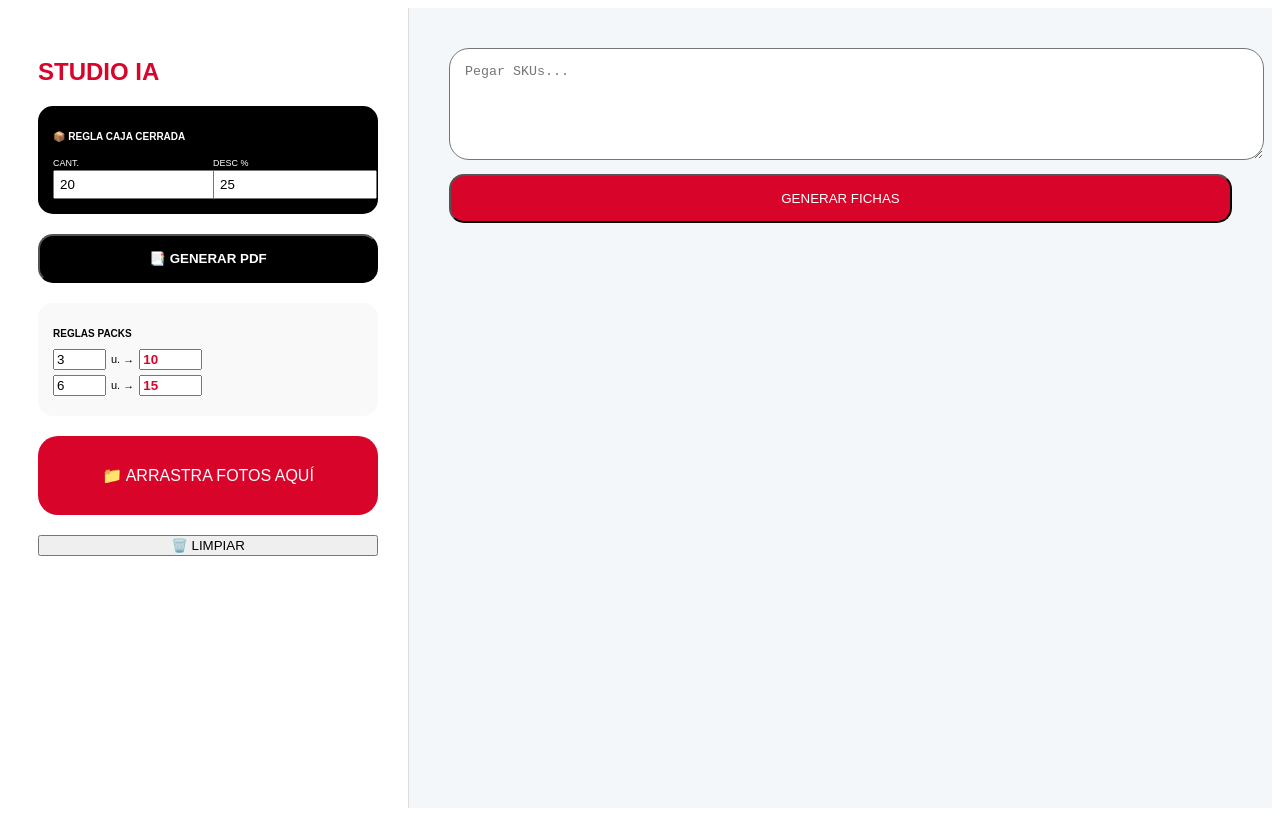
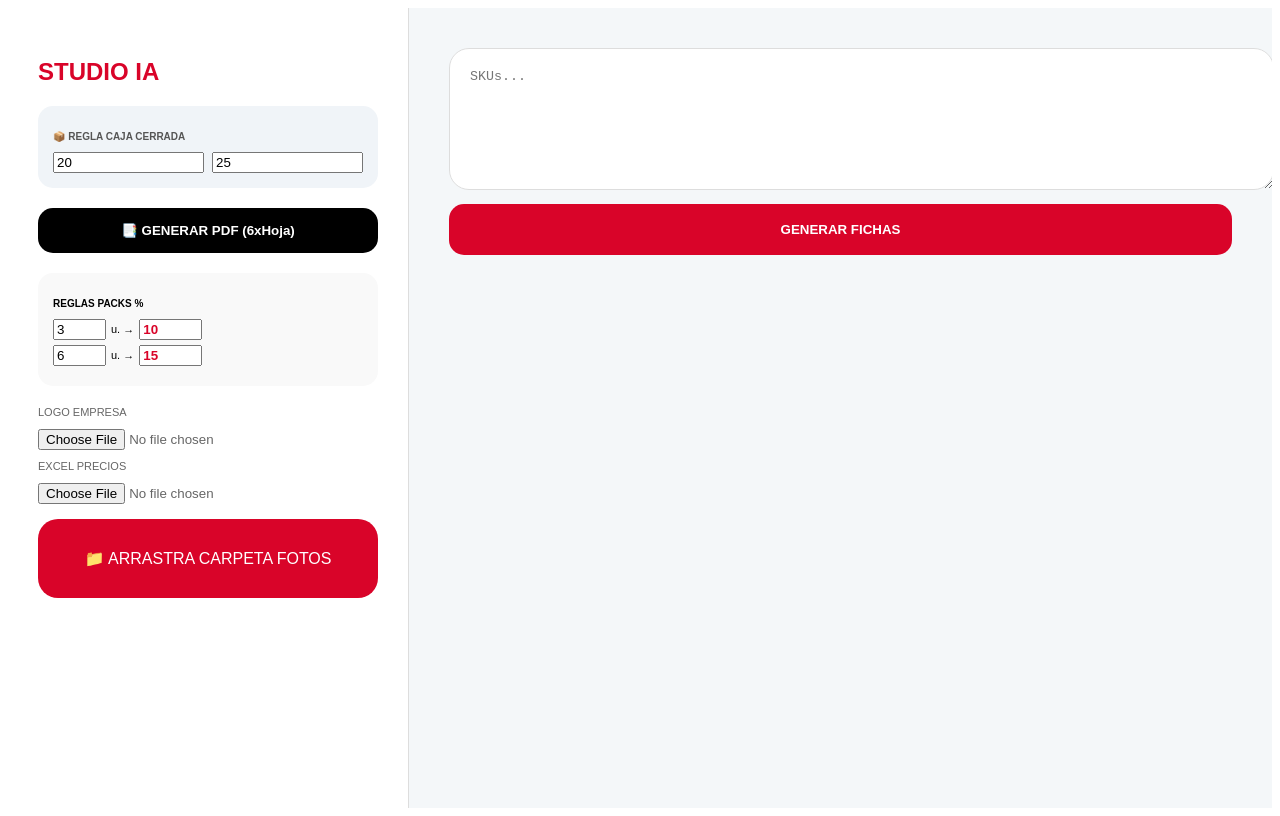
Before and after one commit to tabladamotosrepuestos-art/mi-app-estudio, a React (Vite) app in the folder mi-app-ai/: page / in a window 1280 px wide. Built offline with nearby package versions, Linux system fonts and the light colour scheme; the HTML template or start-up script is replaced by a standard one.

Commit message:
Update App.tsx

```diff
--- a/mi-app-ai/src/App.tsx
+++ b/mi-app-ai/src/App.tsx
@@ -8,7 +8,7 @@ interface Producto {
   cantidad: number; descuentoManual: number;
 }
 
-// --- COMPONENTE DE LA FICHA ---
+// --- COMPONENTE DE LA FICHA (DISEÑO ORIGINAL MANTENIDO) ---
 const FichaStudioIA = ({ producto, bancoFotos, reglasPack, reglaCaja, logoEmpresa, logoMarca, onUpdate, onDelete }: {
   producto: Producto, bancoFotos: Record<string, string>, reglasPack: Regla[], reglaCaja: Regla,
   logoEmpresa: string | null, logoMarca: string | null,
@@ -18,13 +18,10 @@ const FichaStudioIA = ({ producto, bancoFotos, reglasPack, reglaCaja, logoEmpres
   const foto = bancoFotos[producto.sku.toLowerCase().trim()];
   const precioBase = producto.costo * (1 + producto.rent / 100);
 
-  // Lógica de Descuento: Prioriza Caja Cerrada, luego reglas normales
+  // Lógica de Descuento: Prioriza Caja Cerrada si la cantidad coincide o supera, sino reglas normales
   let descFinal = producto.descuentoManual;
-  let esCajaCerrada = false;
-
   if (producto.cantidad >= reglaCaja.x) {
     descFinal = reglaCaja.y;
-    esCajaCerrada = true;
   } else {
     const reglaPack = [...reglasPack].sort((a, b) => b.x - a.x).find(r => producto.cantidad >= r.x);
     if (reglaPack) descFinal = reglaPack.y;
@@ -32,25 +29,44 @@ const FichaStudioIA = ({ producto, bancoFotos, reglasPack, reglaCaja, logoEmpres
 
   const unitarioFinal = precioBase * (1 - descFinal / 100);
 
+  const copiarImagen = async () => {
+    const html2canvas = (await import('html2canvas')).default;
+    if (fichaRef.current) {
+      const canvas = await html2canvas(fichaRef.current, { useCORS: true, scale: 2, backgroundColor: '#ffffff' });
+      canvas.toBlob(async (blob) => {
+        if (blob) {
+          try {
+            const data = [new ClipboardItem({ [blob.type]: blob })];
+            await navigator.clipboard.write(data);
+            alert("✅ Imagen copiada.");
+          } catch (err) { alert("Error al copiar."); }
+        }
+      }, 'image/png');
+    }
+  };
+
   return (
     <div style={{ display: 'flex', flexDirection: 'column', gap: '15px', width: '380px' }}>
+      {/* Controles superiores */}
       <div style={{ backgroundColor: 'white', borderRadius: '25px', padding: '18px', boxShadow: '0 10px 30px rgba(0,0,0,0.05)', border: '1px solid #f0f0f0' }}>
         <div style={{ display: 'flex', justifyContent: 'space-between', marginBottom: '10px', alignItems: 'center' }}>
-          <span style={{ backgroundColor: esCajaCerrada ? '#000' : '#e8f5e9', color: esCajaCerrada ? '#fff' : '#2ecc71', padding: '4px 10px', borderRadius: '10px', fontSize: '9px', fontWeight: 'bold' }}>
-            {esCajaCerrada ? '📦 MODO CAJA' : 'UNIDADES'}
-          </span>
-          <button onClick={onDelete} style={{ border: 'none', background: 'none', cursor: 'pointer', color: '#ddd', fontSize: '18px' }}>✕</button>
+          <span style={{ backgroundColor: '#e8f5e9', color: '#2ecc71', padding: '4px 10px', borderRadius: '10px', fontSize: '9px', fontWeight: 'bold' }}>UNIDADES</span>
+          <div style={{ display: 'flex', gap: '5px' }}>
+            <button onClick={copiarImagen} style={{ background: '#f8f9fa', border: '1px solid #ddd', borderRadius: '8px', padding: '8px 12px', fontSize: '11px', cursor: 'pointer', fontWeight: 'bold' }}>📋 COPIAR</button>
+            <button onClick={onDelete} style={{ border: 'none', background: 'none', cursor: 'pointer', color: '#ddd', fontSize: '18px' }}>✕</button>
+          </div>
         </div>
         <div style={{ display: 'flex', gap: '8px', flexWrap: 'wrap' }}>
           {[1, 3, 6, 12, reglaCaja.x].map(n => (
             <button key={n} onClick={() => onUpdate({...producto, cantidad: n})}
-              style={{ flex: '1 0 18%', padding: '10px 0', borderRadius: '12px', border: 'none', fontSize: '11px', fontWeight: 'bold', cursor: 'pointer', backgroundColor: producto.cantidad === n ? (n === reglaCaja.x ? 'black' : '#d90429') : '#f0f0f0', color: producto.cantidad === n ? 'white' : '#666' }}>
-              {n === reglaCaja.x ? `CAJA x${n}` : `x${n}`}
+              style={{ flex: '1 0 18%', padding: '12px 0', borderRadius: '12px', border: 'none', fontSize: '11px', fontWeight: 'bold', cursor: 'pointer', backgroundColor: producto.cantidad === n ? '#d90429' : '#f0f0f0', color: producto.cantidad === n ? 'white' : '#666' }}>
+              x{n}
             </button>
           ))}
         </div>
       </div>
 
+      {/* Ficha Visual (El área que se exporta) */}
       <div ref={fichaRef} className="area-captura" style={{ backgroundColor: 'white', borderRadius: '35px', overflow: 'hidden', boxShadow: '0 20px 45px rgba(0,0,0,0.12)', position: 'relative' }}>
         <div style={{ height: '280px', display: 'flex', alignItems: 'center', justifyContent: 'center', background: 'white', padding: '20px', position: 'relative' }}>
           <div style={{ position: 'absolute', top: '15px', left: '15px', background: '#d90429', color: 'white', padding: '5px 12px', borderRadius: '12px', fontSize: '10px', fontWeight: 'bold' }}>SKU: {producto.sku}</div>
@@ -58,33 +74,44 @@ const FichaStudioIA = ({ producto, bancoFotos, reglasPack, reglaCaja, logoEmpres
 
           <div style={{ position: 'absolute', top: '80px', right: '15px', display: 'flex', flexDirection: 'column', gap: '8px' }}>
             {descFinal > 0 && (
-              <div style={{ background: esCajaCerrada ? 'black' : '#d90429', color: 'white', width: '55px', height: '55px', borderRadius: '50%', display: 'flex', flexDirection: 'column', alignItems: 'center', justifyContent: 'center', fontWeight: '900' }}>
-                <span style={{ fontSize: '8px' }}>{esCajaCerrada ? 'CAJA' : 'AHORRA'}</span>
+              <div style={{ background: '#d90429', color: 'white', width: '55px', height: '55px', borderRadius: '50%', display: 'flex', flexDirection: 'column', alignItems: 'center', justifyContent: 'center', fontWeight: '900' }}>
+                <span style={{ fontSize: '8px' }}>AHORRA</span>
                 <span style={{ fontSize: '16px' }}>{descFinal}%</span>
               </div>
             )}
-            <div style={{ background: 'black', color: 'white', width: '55px', height: '55px', borderRadius: '50%', display: 'flex', flexDirection: 'column', alignItems: 'center', justifyContent: 'center', fontWeight: '900' }}>
-                <span style={{ fontSize: '7px' }}>CANT.</span>
+            {producto.cantidad > 1 && (
+              <div style={{ background: 'black', color: 'white', width: '55px', height: '55px', borderRadius: '50%', display: 'flex', flexDirection: 'column', alignItems: 'center', justifyContent: 'center', fontWeight: '900' }}>
+                <span style={{ fontSize: '7px' }}>LLEVANDO</span>
                 <span style={{ fontSize: '16px' }}>x{producto.cantidad}</span>
-            </div>
+              </div>
+            )}
           </div>
+
           {logoEmpresa && <img src={logoEmpresa} alt="empresa" style={{ position: 'absolute', bottom: '15px', right: '15px', height: '55px', maxWidth: '110px', objectFit: 'contain' }} />}
           {foto ? <img src={foto} alt="prod" style={{ maxWidth: '100%', maxHeight: '100%', objectFit: 'contain' }} /> : <div style={{ color: '#eee', fontWeight: 'bold' }}>Sin Foto</div>}
         </div>
 
         <div style={{ backgroundColor: 'black', padding: '25px', color: 'white' }}>
-          <h4 style={{ margin: '0 0 15px 0', fontSize: '15px', textTransform: 'uppercase', fontWeight: '900' }}>{producto.nombre}</h4>
-          <div style={{ backgroundColor: esCajaCerrada ? '#ffd700' : '#d90429', borderRadius: '22px', padding: '18px' }}>
+          <div style={{ display: 'flex', justifyContent: 'space-between', alignItems: 'flex-start', marginBottom: '15px' }}>
+            <div style={{ flex: 1, paddingRight: '10px' }}><h4 style={{ margin: 0, fontSize: '15px', textTransform: 'uppercase', fontWeight: '900', lineHeight: '1.2' }}>{producto.nombre}</h4></div>
+            <div style={{ textAlign: 'right' }}>
+              <div style={{ fontSize: '10px', textDecoration: 'line-through', color: '#555' }}>${precioBase.toLocaleString('es-AR')}</div>
+              <div style={{ fontSize: '26px', color: '#d90429', fontWeight: '900' }}>${unitarioFinal.toLocaleString('es-AR', { maximumFractionDigits: 0 })}</div>
+            </div>
+          </div>
+
+          <div style={{ backgroundColor: '#d90429', borderRadius: '22px', padding: '18px' }}>
             <div style={{ display: 'flex', justifyContent: 'space-between', alignItems: 'center' }}>
               <div style={{ textAlign: 'left' }}>
-                <div style={{ fontSize: '9px', fontWeight: 'bold', color: esCajaCerrada ? 'black' : 'white' }}>PRECIO {esCajaCerrada ? 'CAJA CERRADA' : 'BAJA A'}</div>
-                <div style={{ fontSize: '30px', fontWeight: '900', color: esCajaCerrada ? 'black' : 'white', lineHeight: '1' }}>
-                  ${unitarioFinal.toLocaleString('es-AR', { maximumFractionDigits: 0 })}<span style={{ fontSize: '12px', marginLeft: '4px' }}>c/u</span>
+                <div style={{ fontSize: '9px', fontWeight: 'bold', marginBottom: '5px' }}>PRECIO BAJA A</div>
+                <div style={{ fontSize: '30px', fontWeight: '900', color: 'white', lineHeight: '1' }}>
+                  ${unitarioFinal.toLocaleString('es-AR', { maximumFractionDigits: 0 })}
+                  <span style={{ fontSize: '12px', marginLeft: '4px' }}>c/u</span>
                 </div>
               </div>
-              <div style={{ textAlign: 'right', color: esCajaCerrada ? 'black' : 'white' }}>
-                <div style={{ fontSize: '9px', fontWeight: 'bold' }}>TOTAL</div>
-                <div style={{ fontSize: '16px', fontWeight: '900', background: 'rgba(0,0,0,0.1)', padding: '4px 10px', borderRadius: '10px' }}>
+              <div style={{ textAlign: 'right' }}>
+                <div style={{ fontSize: '9px', fontWeight: 'bold', opacity: 0.8 }}>VALOR TOTAL</div>
+                <div style={{ fontSize: '16px', fontWeight: '900', background: 'rgba(255,255,255,0.2)', padding: '4px 10px', borderRadius: '10px', marginTop: '5px' }}>
                   ${(unitarioFinal * producto.cantidad).toLocaleString('es-AR', { maximumFractionDigits: 0 })}
                 </div>
               </div>
@@ -105,20 +132,41 @@ export default function App() {
   const [logoEmpresa, setLogoEmpresa] = useState<string | null>(null);
   const [logoMarca, setLogoMarca] = useState<string | null>(null);
   const [reglasPack, setReglasPack] = useState<Regla[]>([{ x: 3, y: 10 }, { x: 6, y: 15 }]);
-  const [reglaCaja, setReglaCaja] = useState<Regla>({ x: 20, y: 25 }); // REGLA DE CAJA
+  const [reglaCaja, setReglaCaja] = useState<Regla>({ x: 20, y: 25 });
   const [whatsapp, setWhatsapp] = useState("3513755526");
   const [instagram, setInstagram] = useState("tablada_motos");
   const [isDragging, setIsDragging] = useState(false);
 
+  // Manejo de Fotos (Carpeta o Archivos)
+  const procesarArchivo = (file: File) => {
+    if (file.type.startsWith('image/')) {
+      const r = new FileReader();
+      r.onloadend = () => {
+        const sku = file.name.split('.')[0].toLowerCase().trim();
+        setBancoFotos(prev => ({ ...prev, [sku]: r.result as string }));
+      };
+      r.readAsDataURL(file);
+    }
+  };
+
+  const traverseFileTree = (item: any) => {
+    if (item.isFile) {
+      item.file((file: File) => procesarArchivo(file));
+    } else if (item.isDirectory) {
+      const dirReader = item.createReader();
+      dirReader.readEntries((entries: any[]) => { entries.forEach(entry => traverseFileTree(entry)); });
+    }
+  };
+
   const handleDrop = (e: React.DragEvent) => {
-    e.preventDefault();
-    setIsDragging(false);
-    const files = e.dataTransfer.files;
-    if (files) Array.from(files).forEach(f => {
-      const r = new FileReader();
-      r.onloadend = () => setBancoFotos(p => ({ ...p, [f.name.split('.')[0].toLowerCase().trim()]: r.result as string }));
-      r.readAsDataURL(f);
-    });
+    e.preventDefault(); setIsDragging(false);
+    const dtItems = e.dataTransfer.items;
+    if (dtItems) {
+      for (let i = 0; i < dtItems.length; i++) {
+        const item = dtItems[i].webkitGetAsEntry();
+        if (item) traverseFileTree(item);
+      }
+    }
   };
 
   const generarPDF = async () => {
@@ -128,14 +176,17 @@ export default function App() {
     const pW = pdf.internal.pageSize.getWidth();
     const pH = pdf.internal.pageSize.getHeight();
 
-    // Portada
+    // Portada Negra Tablada Motos
     pdf.setFillColor(0, 0, 0); pdf.rect(0, 0, pW, pH, 'F');
     if (logoEmpresa) pdf.addImage(logoEmpresa, 'PNG', pW/2 - 45, pH/2 - 80, 90, 90);
     pdf.setTextColor(255, 255, 255);
-    pdf.setFontSize(30); pdf.text("CATÁLOGO DE OFERTAS", pW/2, pH/2 + 30, { align: 'center' });
-    pdf.setFontSize(14); pdf.text(`WhatsApp: ${whatsapp}`, pW/2, pH/2 + 50, { align: 'center' });
+    pdf.setFontSize(30); pdf.setFont("helvetica", "bold");
+    pdf.text("CATÁLOGO DE OFERTAS", pW/2, pH/2 + 30, { align: 'center' });
+    pdf.setFontSize(14); pdf.setFont("helvetica", "normal");
+    pdf.text(`WhatsApp: ${whatsapp}`, pW/2, pH/2 + 50, { align: 'center' });
+    pdf.text(`Instagram: @${instagram}`, pW/2, pH/2 + 60, { align: 'center' });
 
-    // Fichas (6xHoja)
+    // Fichas (6 por página)
     const fichas = document.querySelectorAll('.area-captura');
     const mX = 10, mY = 15;
     const wF = (pW - (mX * 3)) / 2;
@@ -166,27 +217,21 @@ export default function App() {
   return (
     <div style={{ display: 'flex', height: '100vh', background: '#f4f7f9', fontFamily: 'sans-serif' }}>
       <aside style={{ width: '340px', background: 'white', padding: '30px', borderRight: '1px solid #ddd', overflowY: 'auto' }}>
-        <h2 style={{ color: '#d90429', fontWeight: '900' }}>STUDIO IA</h2>
+        <h2 style={{ color: '#d90429', fontWeight: '900', marginBottom: '20px' }}>STUDIO IA</h2>
 
-        {/* NUEVA REGLA DE CAJA */}
-        <div style={{ background: '#000', padding: '15px', borderRadius: '15px', marginBottom: '20px', color: '#fff' }}>
-          <p style={{ fontSize: '10px', fontWeight: 'bold', marginBottom: '10px' }}>📦 REGLA CAJA CERRADA</p>
-          <div style={{ display: 'flex', gap: '10px' }}>
-            <div style={{ flex: 1 }}>
-              <span style={{ fontSize: '9px' }}>CANT.</span>
-              <input type="number" value={reglaCaja.x} onChange={e => setReglaCaja({...reglaCaja, x: parseInt(e.target.value)})} style={{ width: '100%', padding: '5px' }} />
-            </div>
-            <div style={{ flex: 1 }}>
-              <span style={{ fontSize: '9px' }}>DESC %</span>
-              <input type="number" value={reglaCaja.y} onChange={e => setReglaCaja({...reglaCaja, y: parseInt(e.target.value)})} style={{ width: '100%', padding: '5px' }} />
-            </div>
+        {/* REGLA CAJA CERRADA (Control Interno) */}
+        <div style={{ background: '#f0f4f8', padding: '15px', borderRadius: '15px', marginBottom: '20px' }}>
+          <p style={{ fontSize: '10px', fontWeight: 'bold', color: '#555' }}>📦 REGLA CAJA CERRADA</p>
+          <div style={{ display: 'flex', gap: '8px', marginTop: '5px' }}>
+            <input type="number" value={reglaCaja.x} onChange={e => setReglaCaja({...reglaCaja, x: parseInt(e.target.value)})} style={{ width: '50%' }} placeholder="Cant." />
+            <input type="number" value={reglaCaja.y} onChange={e => setReglaCaja({...reglaCaja, y: parseInt(e.target.value)})} style={{ width: '50%' }} placeholder="Desc %" />
           </div>
         </div>
 
-        <button onClick={generarPDF} style={{ width: '100%', padding: '15px', background: 'black', color: 'white', borderRadius: '15px', fontWeight: 'bold', marginBottom: '20px', cursor: 'pointer' }}>📑 GENERAR PDF</button>
+        <button onClick={generarPDF} style={{ width: '100%', padding: '15px', background: 'black', color: 'white', borderRadius: '15px', fontWeight: 'bold', marginBottom: '20px', cursor: 'pointer', border: 'none' }}>📑 GENERAR PDF (6xHoja)</button>
 
         <div style={{ marginBottom: '20px', background: '#f9f9f9', padding: '15px', borderRadius: '15px' }}>
-          <p style={{ fontSize: '10px', fontWeight: 'bold' }}>REGLAS PACKS</p>
+          <p style={{ fontSize: '10px', fontWeight: 'bold' }}>REGLAS PACKS %</p>
           {reglasPack.map((r, idx) => (
             <div key={idx} style={{ display: 'flex', gap: '5px', marginBottom: '5px', alignItems: 'center' }}>
               <input type="number" value={r.x} onChange={e => { const n = [...reglasPack]; n[idx].x = parseInt(e.target.value); setReglasPack(n); }} style={{ width: '45px' }} />
@@ -196,21 +241,26 @@ export default function App() {
           ))}
         </div>
 
+        <div style={{ fontSize: '11px', color: '#666', marginBottom: '15px' }}>
+          <p>LOGO EMPRESA</p>
+          <input type="file" onChange={(e) => { const f = e.target.files?.[0]; if (f) { const r = new FileReader(); r.onload = () => setLogoEmpresa(r.result as string); r.readAsDataURL(f); } }} />
+          <p style={{ marginTop: '10px' }}>EXCEL PRECIOS</p>
+          <input type="file" onChange={(e) => { const f = e.target.files?.[0]; if (!f) return; const r = new FileReader(); r.onload = (evt) => { const wb = XLSX.read(evt.target?.result, { type: 'binary' }); setDbPrecios(XLSX.utils.sheet_to_json(wb.Sheets[wb.SheetNames[0]])); }; r.readAsBinaryString(f); }} />
+        </div>
+
         <div
           onDragOver={(e) => { e.preventDefault(); setIsDragging(true); }}
           onDragLeave={() => setIsDragging(false)}
           onDrop={handleDrop}
-          style={{ padding: '30px 10px', background: isDragging ? '#ffebee' : '#d90429', color: 'white', borderRadius: '20px', textAlign: 'center', cursor: 'pointer' }}
+          style={{ padding: '30px 10px', background: isDragging ? '#ffebee' : '#d90429', color: 'white', borderRadius: '20px', textAlign: 'center', cursor: 'pointer', transition: '0.3s' }}
         >
-          {isDragging ? "SUELTA LA CARPETA" : "📁 ARRASTRA FOTOS AQUÍ"}
+          {isDragging ? "¡SUELTA LA CARPETA!" : "📁 ARRASTRA CARPETA FOTOS"}
         </div>
-
-        <button onClick={() => setItems([])} style={{ width: '100%', marginTop: '20px' }}>🗑️ LIMPIAR</button>
       </aside>
 
       <main style={{ flex: 1, padding: '40px', overflowY: 'auto' }}>
-        <textarea value={skuInput} onChange={(e) => setSkuInput(e.target.value)} placeholder="Pegar SKUs..." style={{ width: '100%', height: '80px', borderRadius: '20px', padding: '15px' }} />
-        <button onClick={() => { skuInput.split('\n').forEach(procesarSku); setSkuInput(""); }} style={{ width: '100%', padding: '15px', background: '#d90429', color: 'white', borderRadius: '15px', marginTop: '10px' }}>GENERAR FICHAS</button>
+        <textarea value={skuInput} onChange={(e) => setSkuInput(e.target.value)} placeholder="SKUs..." style={{ width: '100%', height: '100px', borderRadius: '20px', padding: '20px', border: '1px solid #ddd', marginBottom: '10px' }} />
+        <button onClick={() => { skuInput.split('\n').forEach(procesarSku); setSkuInput(""); }} style={{ width: '100%', padding: '18px', background: '#d90429', color: 'white', borderRadius: '15px', fontWeight: 'bold', border: 'none', cursor: 'pointer' }}>GENERAR FICHAS</button>
         <div style={{ display: 'grid', gridTemplateColumns: 'repeat(auto-fill, minmax(380px, 1fr))', gap: '30px', marginTop: '30px' }}>
           {items.map(item => (
             <FichaStudioIA key={item.id} producto={item} bancoFotos={bancoFotos} reglasPack={reglasPack} reglaCaja={reglaCaja} logoEmpresa={logoEmpresa} logoMarca={logoMarca} onUpdate={(u) => setItems(items.map(i => i.id === item.id ? u : i))} onDelete={() => setItems(items.filter(i => i.id !== item.id))} />
```
